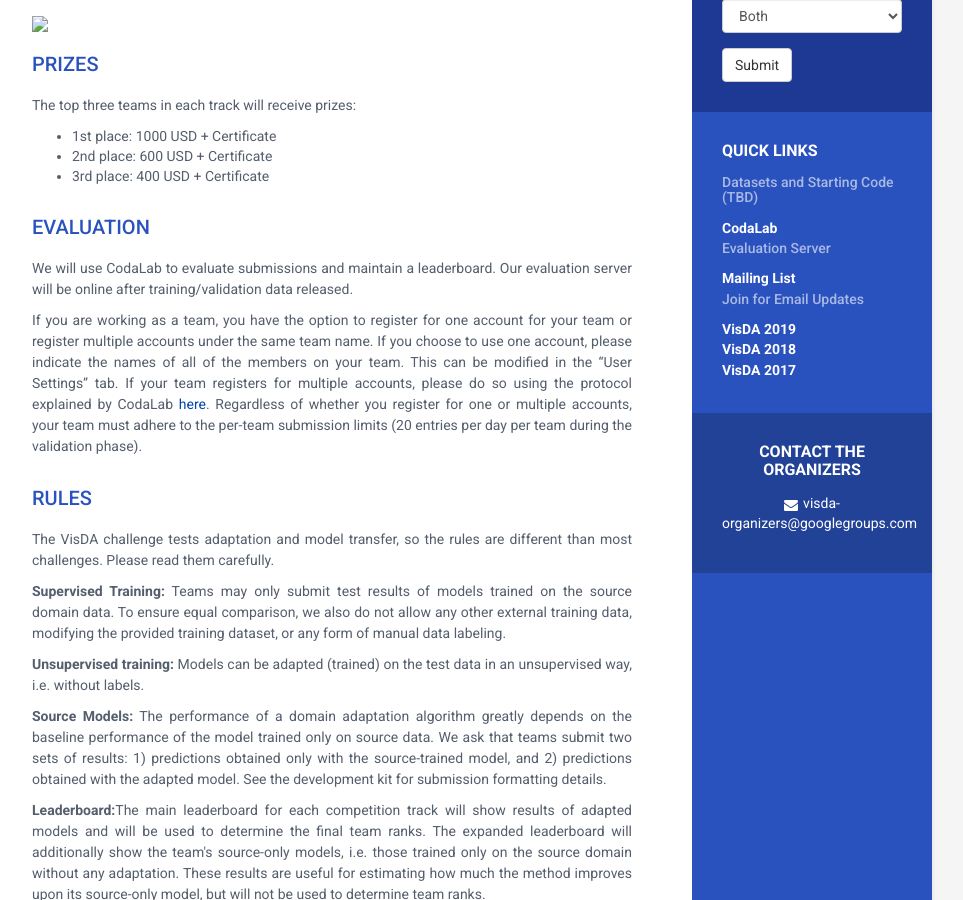
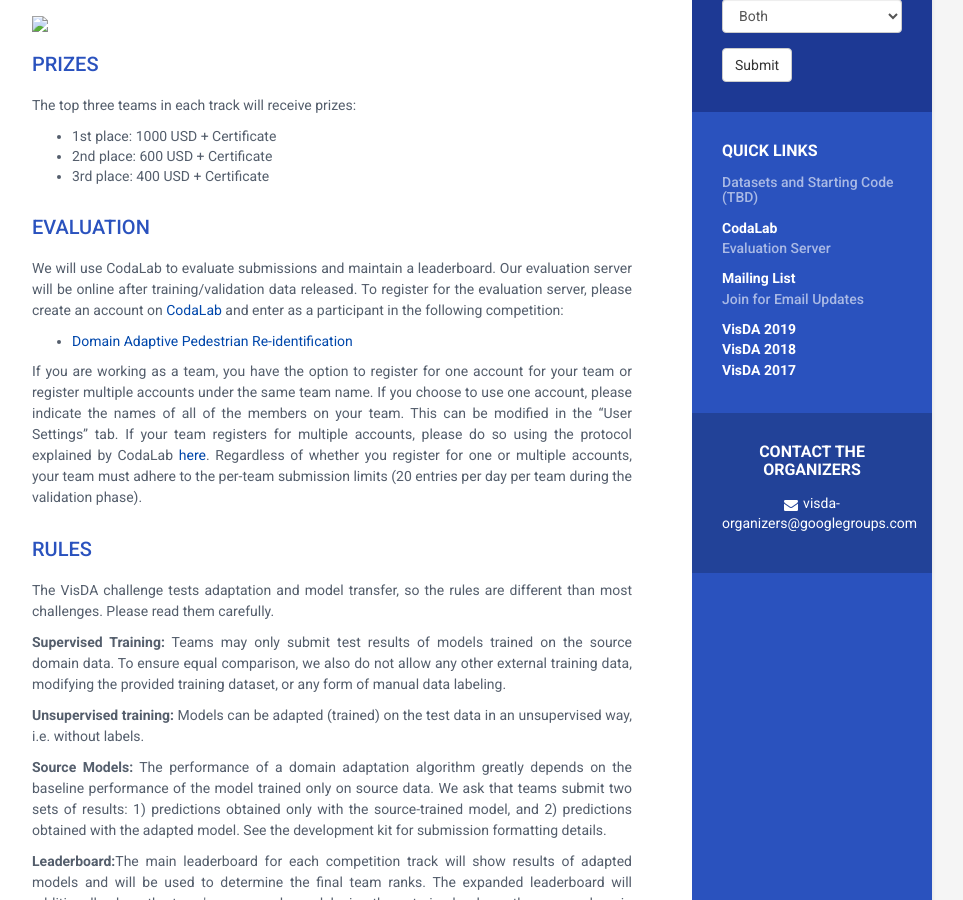
Before and after one commit to VisionLearningGroup/VisionLearningGroup.github.io, a Jekyll site: the page built from visda-2020/index.html, in a window 1280 px wide and 900 px high, scrolled down 955 px. Shown: the whole window, without its empty margins (188-1151 px from the left). Built offline with Jekyll 4.4.1, drawn with Linux system fonts in a browser that asks for light colours.

Commit message:
Update index.html
codalab

```diff
--- a/visda-2020/index.html
+++ b/visda-2020/index.html
@@ -97,12 +97,11 @@ layout: visda2020
 
 		<p> We will use CodaLab to evaluate submissions and maintain a leaderboard.
 			Our evaluation server will be online after training/validation data released.
-<!--			To register for the evaluation server, please create an account on <a href = "https://competitions.codalab.org/">CodaLab</a>-->
-<!--			and enter as a participant in the following competition: </p>-->
-
-<!--		<ul>-->
-<!--			<li><a href = "https://competitions.codalab.org/competitions/23833">Domain Adaptive Pedestrian Re-identification</a></li>-->
-<!--		</ul>-->
+			To register for the evaluation server, please create an account on <a href = "https://competitions.codalab.org/">CodaLab</a>
+			and enter as a participant in the following competition: </p>
+		<ul>
+			<li><a href = "https://competitions.codalab.org/competitions/24664">Domain Adaptive Pedestrian Re-identification</a></li>
+		</ul>
 
 		<p>If you are working as a team, you have the option to register for one account for your team or register multiple accounts under the same team name.
 			If you choose to use one account, please indicate the names of all of the members on your team.
```
